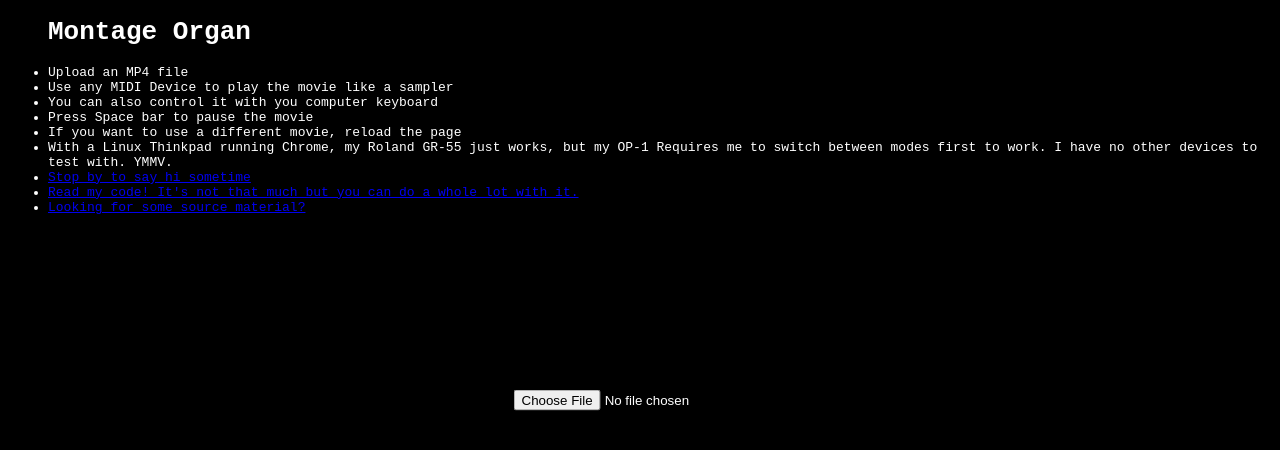
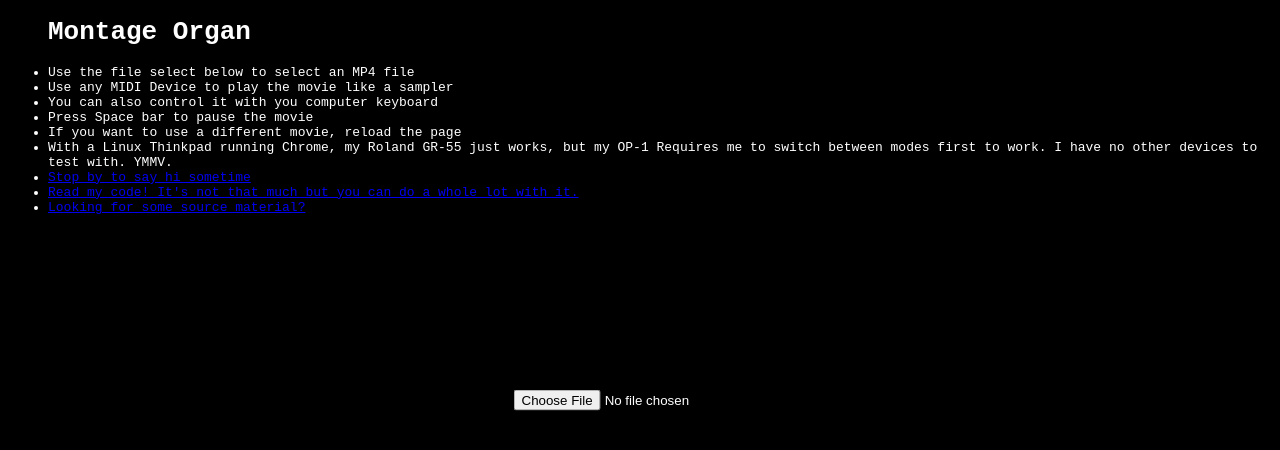
Before and after one commit to lindseymysse/montage-organ, a plain HTML site: page montage-organ.html in a window 1280 px wide. Drawn offline with Linux system fonts and the light colour scheme.

Commit message:
select not upload

```diff
--- a/montage-organ.html
+++ b/montage-organ.html
@@ -75,7 +75,7 @@
 <div id="introduction">
   <ul>
     <li><h1>Montage Organ</h1></li>
-    <li>Upload an MP4 file</li>
+    <li>Use the file select below to select an MP4 file</li>
     <li>Use any MIDI Device to play the movie like a sampler</li>
     <li>You can also control it with you computer keyboard</li>
     <li>Press Space bar to pause the movie</li>
```
